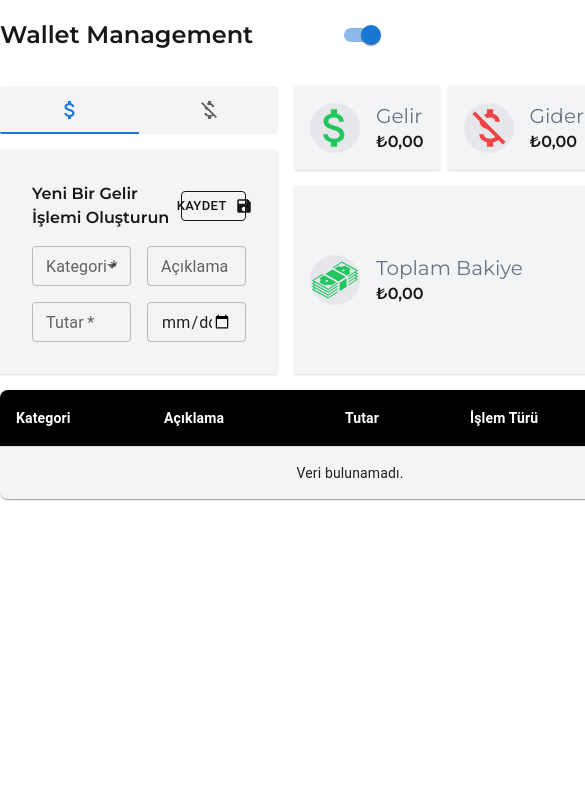
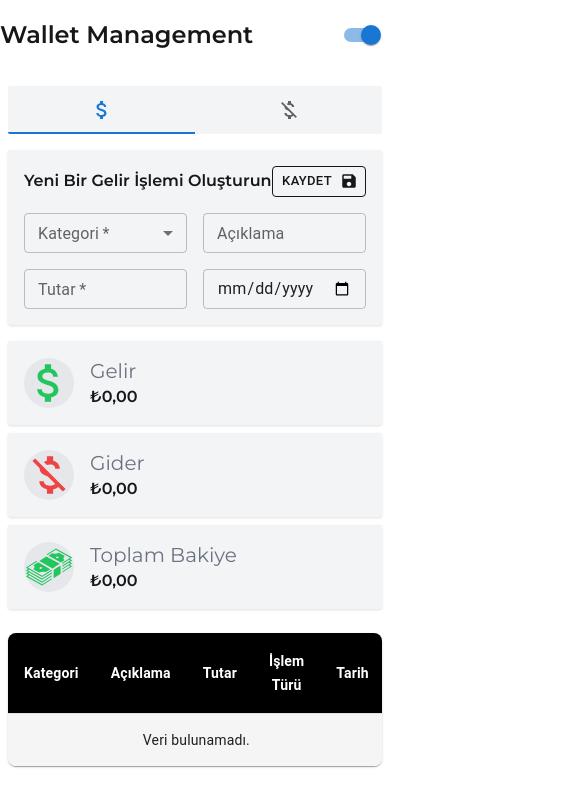
Before and after one commit to emirhancopoglu/walletManagement, a Next.js app: page / in a window 390 px wide. Shown: the top 806 px of the page, 585 px wide, since content can reach past the window. Built offline with nearby package versions, Linux system fonts and the light colour scheme; what @mui/material-nextjs would draw is missing.

Commit message:
responsive components

```diff
--- a/src/components/stats/stats.jsx
+++ b/src/components/stats/stats.jsx
@@ -13,8 +13,8 @@ export default function Stats() {
 
   return (
     <>
-      <div className="flex flex-col w-full gap-4">
-        <div className="flex flex-row w-full gap-2">
+      <div className="flex flex-col w-full gap-4 max-md:gap-2">
+        <div className="flex flex-row w-full gap-2 max-md:flex-col">
           <div className="rounded-sm shadow w-full h-max bg-gray-100 px-4 py-4 flex flex-row items-center gap-4">
             <div className="rounded-full  bg-gray-200">
               <MdAttachMoney size={50} className="text-green-500 " />
--- a/src/components/tab/income.jsx
+++ b/src/components/tab/income.jsx
@@ -110,8 +110,6 @@ export default function Income() {
             onChange={(e) => setAmount(e.target.value)}
           />
           <TextField
-            id="outlined-basic"
-            variant="outlined"
             size="small"
             type="date"
             required
@@ -132,6 +130,7 @@ export default function Income() {
         draggable
         pauseOnHover
         theme="light"
+        className={" max-md:px-4 max-md:py-4"}
       />
     </>
   );
--- a/src/components/transaction-table/transactionTable.jsx
+++ b/src/components/transaction-table/transactionTable.jsx
@@ -13,11 +13,11 @@ import { useTransaction } from "@/context/income/transactionContext";
 export default function TransactionTable() {
   const { transactionData } = useTransaction();
 
-  const StyledTableCell = styled(TableCell)(({ theme, isBold }) => ({
+  const StyledTableCell = styled(TableCell)(({ theme, isbold }) => ({
     [`&.${tableCellClasses.head}`]: {
       backgroundColor: theme.palette.common.black,
       color: theme.palette.common.white,
-      fontWeight: isBold ? "600" : "normal",
+      fontWeight: isbold ? "600" : "normal",
     },
     [`&.${tableCellClasses.body}`]: {
       fontSize: 14,
@@ -66,26 +66,29 @@ export default function TransactionTable() {
 
   return (
     <>
-      <div className="container mx-auto mt-4 ">
+      <div className="container mx-auto mt-4 max-xl:p-2">
         <TableContainer
           component={Paper}
-          sx={{ width: "50%", minWidth: 700, borderRadius: "0.5rem" }}
-          className="rounded-full"
+          sx={{
+            width: { xs: "100%", sm: "100%", md: "50%" },
+            borderRadius: "0.5rem",
+          }}
+          className="rounded-full max-md:w-full"
         >
-          <Table aria-label="customized table">
+          <Table aria-label="customized table" className="max-md:w-full">
             <TableHead>
               <TableRow>
-                <StyledTableCell isBold>Kategori</StyledTableCell>
-                <StyledTableCell isBold align="left">
+                <StyledTableCell isbold>Kategori</StyledTableCell>
+                <StyledTableCell isbold align="left">
                   Açıklama
                 </StyledTableCell>
-                <StyledTableCell isBold align="center">
+                <StyledTableCell isbold align="center">
                   Tutar
                 </StyledTableCell>
-                <StyledTableCell isBold align="center">
+                <StyledTableCell isbold align="center">
                   İşlem Türü
                 </StyledTableCell>
-                <StyledTableCell isBold align="center">
+                <StyledTableCell isbold align="center">
                   Tarih
                 </StyledTableCell>
 
--- a/src/components/transaction/transaction.jsx
+++ b/src/components/transaction/transaction.jsx
@@ -24,8 +24,8 @@ export default function Transaction() {
   };
 
   return (
-    <div className="container mx-auto mt-4">
-      <div className="flex flex-row gap-4">
+    <div className="container mx-auto mt-4 max-xl:px-2 ">
+      <div className="flex flex-row gap-4 max-md:flex-col">
         <Box className="w-full">
           <Tabs
             value={value}
@@ -38,7 +38,7 @@ export default function Transaction() {
             <Tab icon={<MoneyOffIcon />} />
           </Tabs>
 
-          <Box className="p-8 bg-gray-100 rounded-sm mt-4 shadow">
+          <Box className="p-8 bg-gray-100 rounded-sm mt-4 shadow max-md:p-4">
             {value === 0 && <Income />}
             {value === 1 && <Expense />}
           </Box>
```
